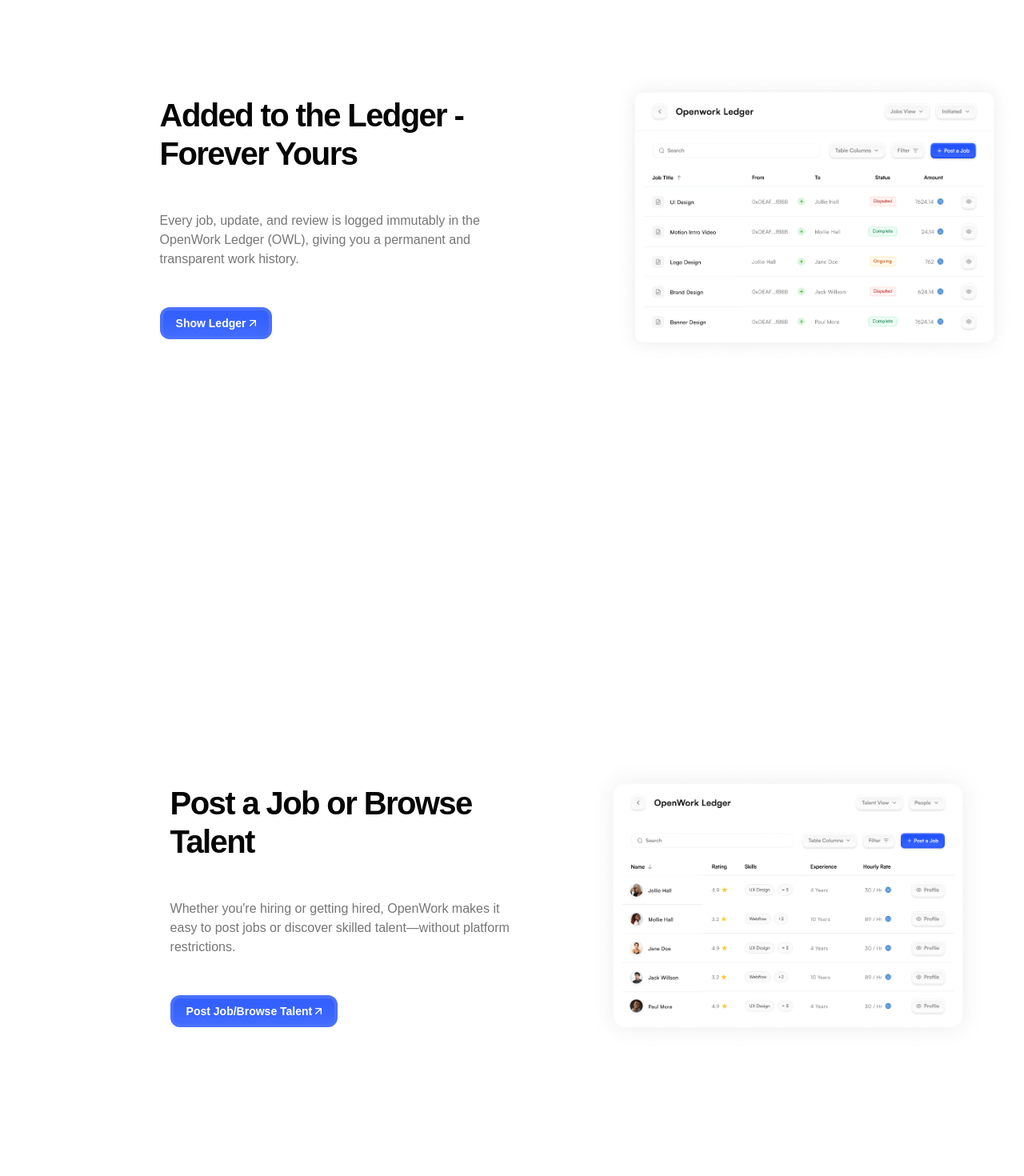
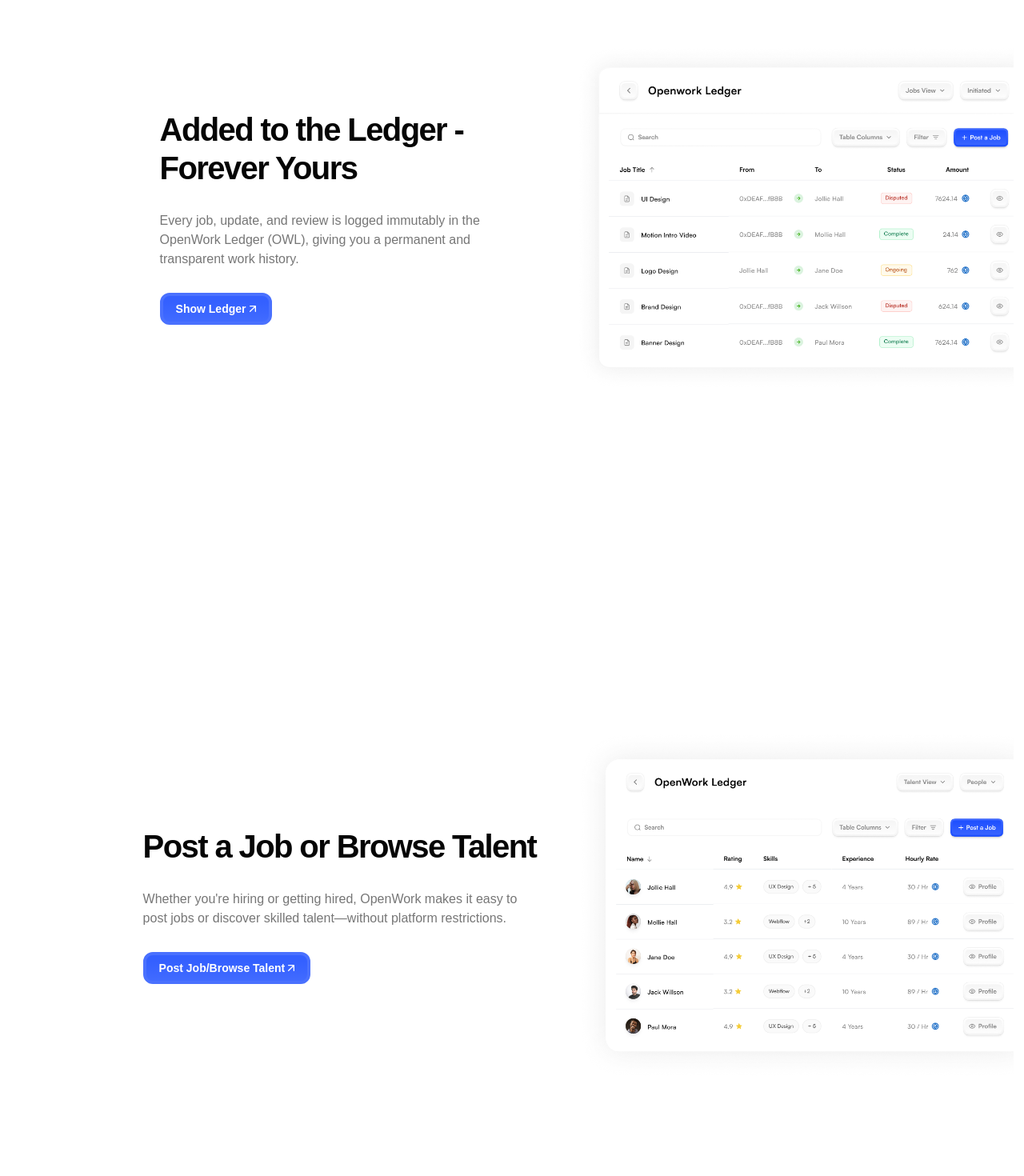
Before and after one commit to jeevithdharanish/OpenWork-pro, a React (Vite) app: page / in a window 1280 px wide. Shown: the part 1820-3290 px from the top of the page at 80% size. Built offline with nearby package versions, Linux system fonts and the light colour scheme.

Commit message:
all images moved to right

```diff
--- a/src/pages/LandingPage/components/ArchitectureSection/ArchitectureSection.css
+++ b/src/pages/LandingPage/components/ArchitectureSection/ArchitectureSection.css
@@ -56,6 +56,7 @@
 
 /* Right Content - Architecture Diagram */
 .lp-11-diagram-container {
+
   width: 500px;
   height: 450px;
   position: relative;
@@ -67,6 +68,7 @@
 }
 
 .lp-11-architecture-image {
+  transform: scale(1) translateX(80px);
   width: 100%;
   height: 100%;
   object-fit: contain;
--- a/src/pages/LandingPage/components/DirectContractSection/DirectContractSection.css
+++ b/src/pages/LandingPage/components/DirectContractSection/DirectContractSection.css
@@ -48,6 +48,7 @@
   position: relative;
   flex-shrink: 0;
   display: flex;
+  transform: scale(1) translateX(80px);
   align-items: center;
   justify-content: center;
 }
--- a/src/pages/LandingPage/components/DisputeSection/DisputeSection.css
+++ b/src/pages/LandingPage/components/DisputeSection/DisputeSection.css
@@ -50,6 +50,7 @@
 
 /* Right Content - Oracle Circle */
 .lp-7-circle-container {
+  transform: scale(1) translateX(80px);
   width: 450px;
   margin-top: 60px;
   height: 450px;
@@ -58,6 +59,7 @@
 }
 
 .lp-7-oracle-circle-group {
+
   position: relative;
   width: 389.93px;
   height: 450px;
@@ -68,6 +70,7 @@
 
 /* Core Circle */
 .lp-7-core-circle {
+
   position: absolute;
   left: 80.95px;
   top: 101.09px;
@@ -432,6 +435,7 @@
   }
 
   .lp-7-circle-container {
+
     width: 100%;
     max-width: 380px;
     height: 350px;
@@ -439,6 +443,7 @@
   }
 
   .lp-7-oracle-circle-group {
+
     transform: translate(-50%, -50%) scale(0.85);
   }
 }
--- a/src/pages/LandingPage/components/EarnTokenSection/EarnTokenSection.css
+++ b/src/pages/LandingPage/components/EarnTokenSection/EarnTokenSection.css
@@ -51,6 +51,7 @@
 
 /* Right Content - Token Circle */
 .lp-8-circle-container {
+  transform: scale(1) translateX(80px);
   width: 500px;
   height: 450px;
   position: relative;
--- a/src/pages/LandingPage/components/GovernanceSection/GovernanceSection.css
+++ b/src/pages/LandingPage/components/GovernanceSection/GovernanceSection.css
@@ -51,6 +51,7 @@
 
 /* Right Content - Governance Circle */
 .lp-9-circle-container {
+  transform: scale(1) translateX(80px);
   width: 500px;
   height: 450px;
   position: relative;
@@ -193,6 +194,7 @@
 
   .lp-9-content {
     width: 400px;
+    gap: 40px;
   }
 
   .lp-9-heading {
--- a/src/pages/LandingPage/components/JobProgressSection/JobProgressSection.css
+++ b/src/pages/LandingPage/components/JobProgressSection/JobProgressSection.css
@@ -52,6 +52,7 @@
 }
 
 .lp-6-job-card-image {
+  transform: scale(1) translateX(80px);
   width: 100%;
   height: auto;
   object-fit: contain;
--- a/src/pages/LandingPage/components/LedgerSection/LedgerSection.css
+++ b/src/pages/LandingPage/components/LedgerSection/LedgerSection.css
@@ -20,7 +20,7 @@
   width: 432px;
   display: flex;
   flex-direction: column;
-  gap: 48px;
+  gap: 30px;
 }
 
 .lp-3-heading {
@@ -59,7 +59,7 @@
 /* Desktop only: scale up the ledger image without affecting layout */
 @media (min-width: 1441px) {
   .openwork-ledger-image {
-    transform: scale(1.45) translateX(60px);; /* 25% larger on large desktops */
+    transform: scale(1.45) translateX(80px); /* 25% larger on large desktops */
     transform-origin: center center;
   }
 }
--- a/src/pages/LandingPage/components/MultiChainSection/MultiChainSection.css
+++ b/src/pages/LandingPage/components/MultiChainSection/MultiChainSection.css
@@ -51,6 +51,7 @@
 
 /* Right Content - Multi-Chain Circle */
 .lp-10-circle-container {
+  transform: scale(1) translateX(80px);
   width: 500px;
   height: 450px;
   position: relative;
--- a/src/pages/LandingPage/components/PostJobSection/PostJobSection.css
+++ b/src/pages/LandingPage/components/PostJobSection/PostJobSection.css
@@ -15,7 +15,7 @@
 
 .openwork-ledger-image {
 
-  width: 100%;
+  width: 120%;
   height: auto;
 
   /* This ensures the image scales correctly without stretching/squishing */
@@ -24,6 +24,7 @@
 }
 
 .lp-4-container {
+
   max-width: 1280px;
   margin: 0 auto;
   padding: 0 162px;
@@ -35,10 +36,11 @@
 }
 
 .lp-4-content {
-  width: 432px;
+
+  width: 500px;
   display: flex;
   flex-direction: column;
-  gap: 48px;
+  gap: 30px;
 }
 
 .lp-4-heading {
@@ -64,7 +66,7 @@
 @media (min-width: 1441px) {
   .lp-4-ledger-container img,
   .lp-4-section .openwork-ledger-image {
-    transform: scale(1.45) translateX(60px); /* 1.45x and moved slightly right */
+    transform: scale(1.45) translateX(80px); /* 1.45x and moved slightly right */
     transform-origin: center center;
   }
 }
--- a/src/pages/LandingPage/components/RevolutionSection/RevolutionSection.css
+++ b/src/pages/LandingPage/components/RevolutionSection/RevolutionSection.css
@@ -56,6 +56,7 @@
 
 /* Right Content - Network Visualization */
 .lp-12-circle-container {
+  transform: scale(1) translateX(80px);
   width: 500px;
   height: 450px;
   position: relative;
@@ -64,6 +65,7 @@
 }
 
 .lp-12-network-group {
+
   position: absolute;
   width: 380px;
   height: 377.157px;
@@ -73,6 +75,7 @@
 }
 
 .lp-12-network-bg {
+
   position: absolute;
   left: 0;
   top: 0;
@@ -94,6 +97,7 @@
 
 /* Center Token */
 .lp-12-center-token {
+
   position: absolute;
   left: calc(50% - 1.646px);
   top: calc(50% - 1.623px);
@@ -107,6 +111,7 @@
 }
 
 .lp-12-token-badge {
+
   width: 140.738px;
   height: 140.738px;
   border-radius: 50%;
@@ -121,6 +126,7 @@
 }
 
 .lp-12-logo-icon {
+
   width: 100px;
   height: 80px;
   object-fit: contain;
```
